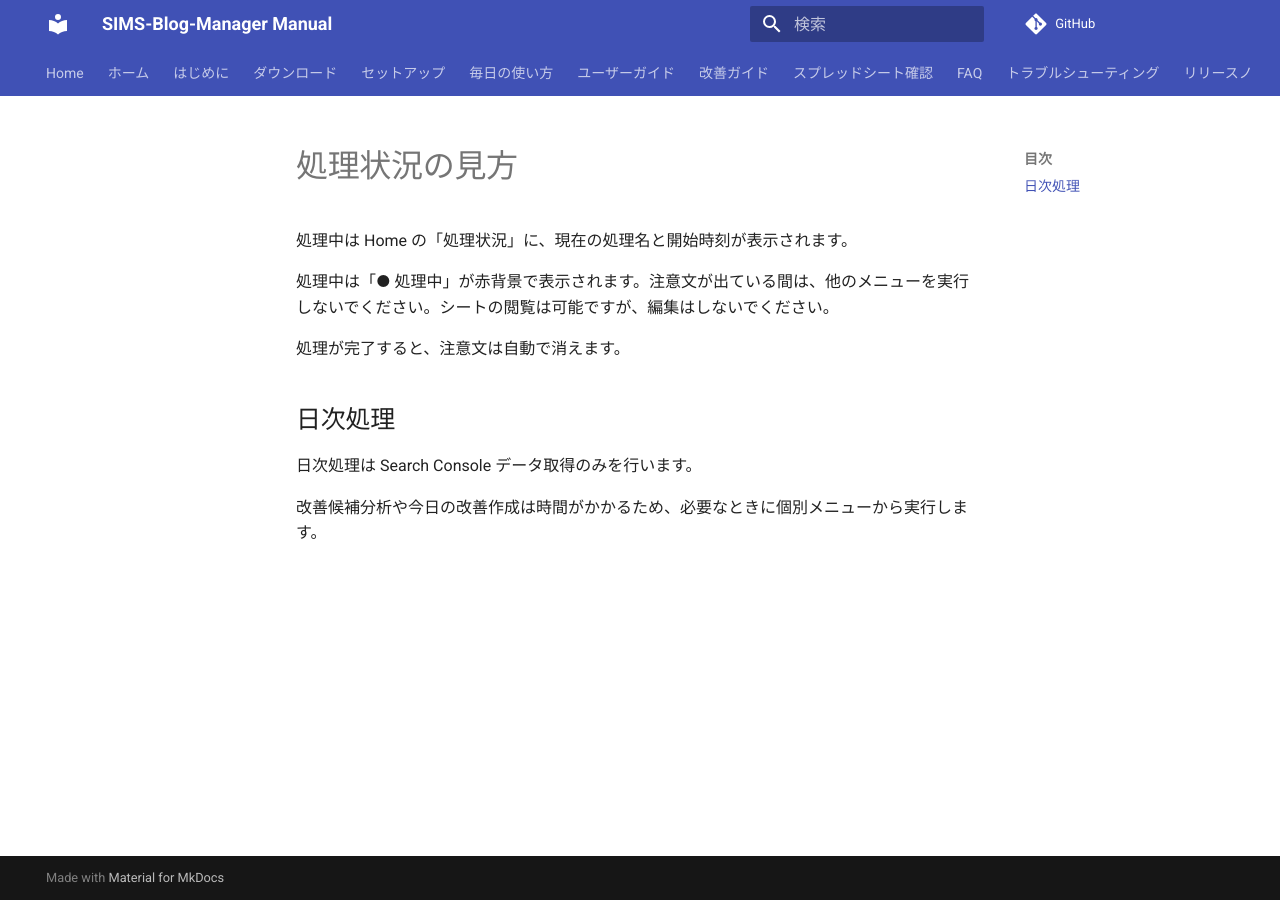
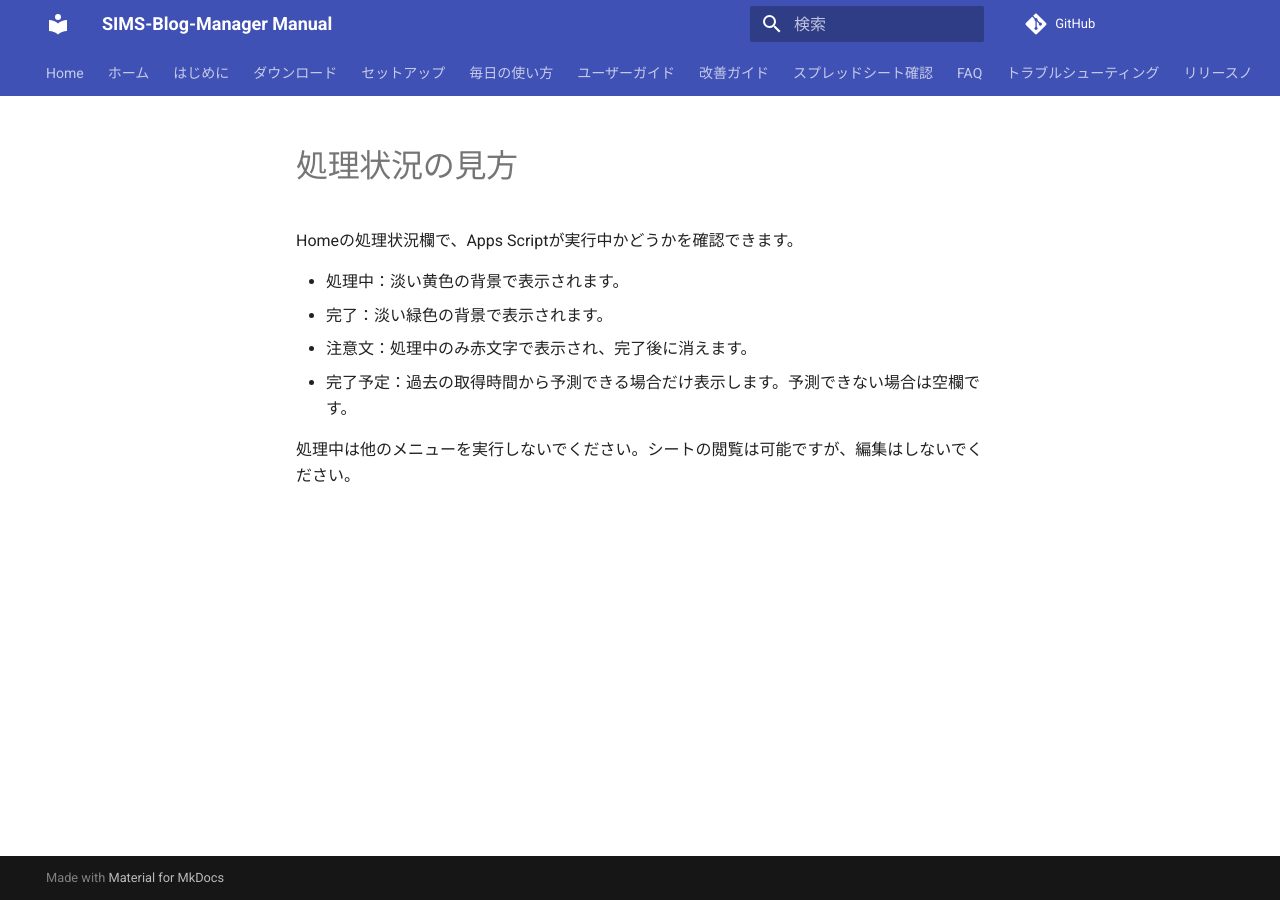
Before and after one commit to simstools55-ops/SIMS-Blog-Manager, an MkDocs documentation site: the page built from docs/user-guide/process-status.md, in a window 1280 px wide. Built offline with MkDocs 1.6.1 and Material for MkDocs 9.7.7, drawn with Linux system fonts in a browser that asks for light colours; comment, search, counter and statistics services are not loaded.

Commit message:
Product 5.0 Search Console Fetch Lightweight

```diff
--- a/docs/user-guide/process-status.md
+++ b/docs/user-guide/process-status.md
@@ -1,13 +1,10 @@
 # 処理状況の見方
 
-処理中は Home の「処理状況」に、現在の処理名と開始時刻が表示されます。
+Homeの処理状況欄で、Apps Scriptが実行中かどうかを確認できます。
 
-処理中は「● 処理中」が赤背景で表示されます。注意文が出ている間は、他のメニューを実行しないでください。シートの閲覧は可能ですが、編集はしないでください。
+- 処理中：淡い黄色の背景で表示されます。
+- 完了：淡い緑色の背景で表示されます。
+- 注意文：処理中のみ赤文字で表示され、完了後に消えます。
+- 完了予定：過去の取得時間から予測できる場合だけ表示します。予測できない場合は空欄です。
 
-処理が完了すると、注意文は自動で消えます。
-
-## 日次処理
-
-日次処理は Search Console データ取得のみを行います。
-
-改善候補分析や今日の改善作成は時間がかかるため、必要なときに個別メニューから実行します。
+処理中は他のメニューを実行しないでください。シートの閲覧は可能ですが、編集はしないでください。
```
Also changed, not shown: CHANGELOG.md (+8 -0 lines), PRODUCT_BODY_README.md (+5 -6 lines), README.md (+6 -8 lines), 1 other file.
